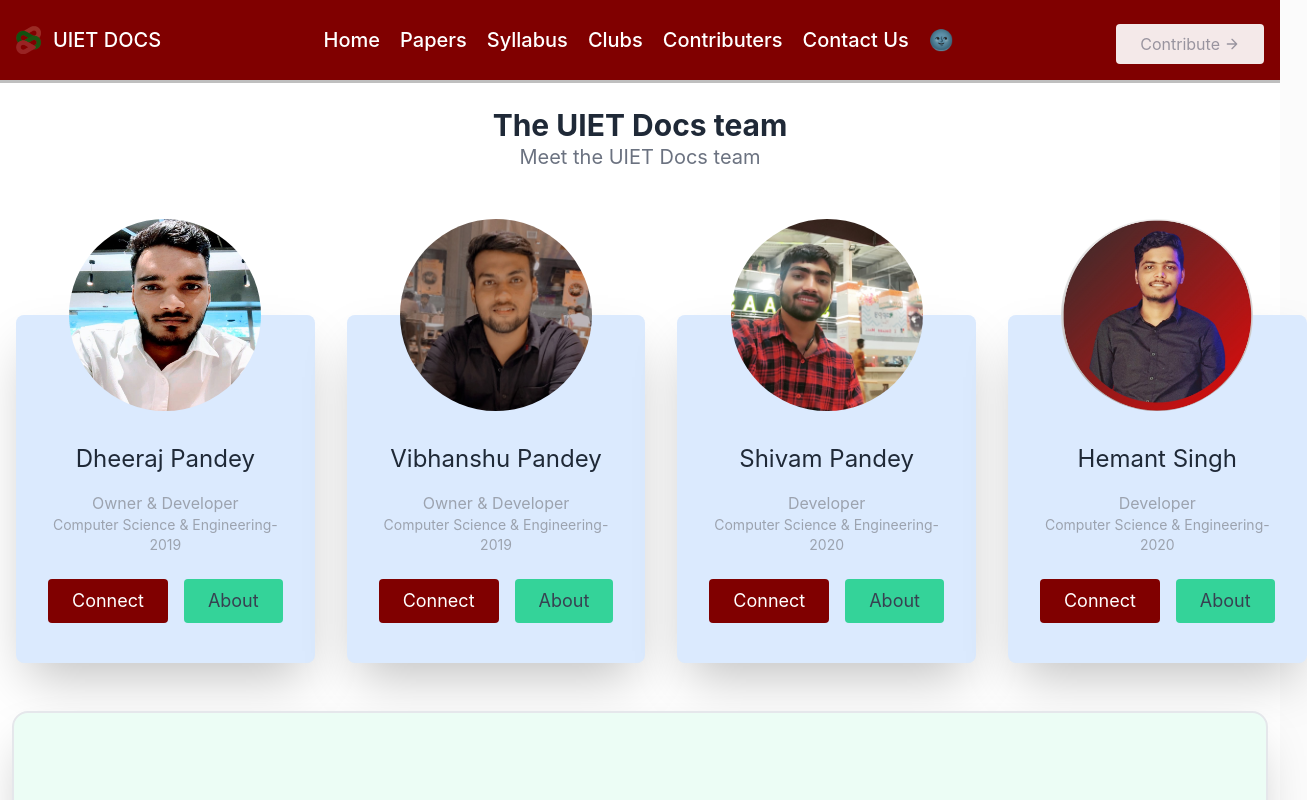
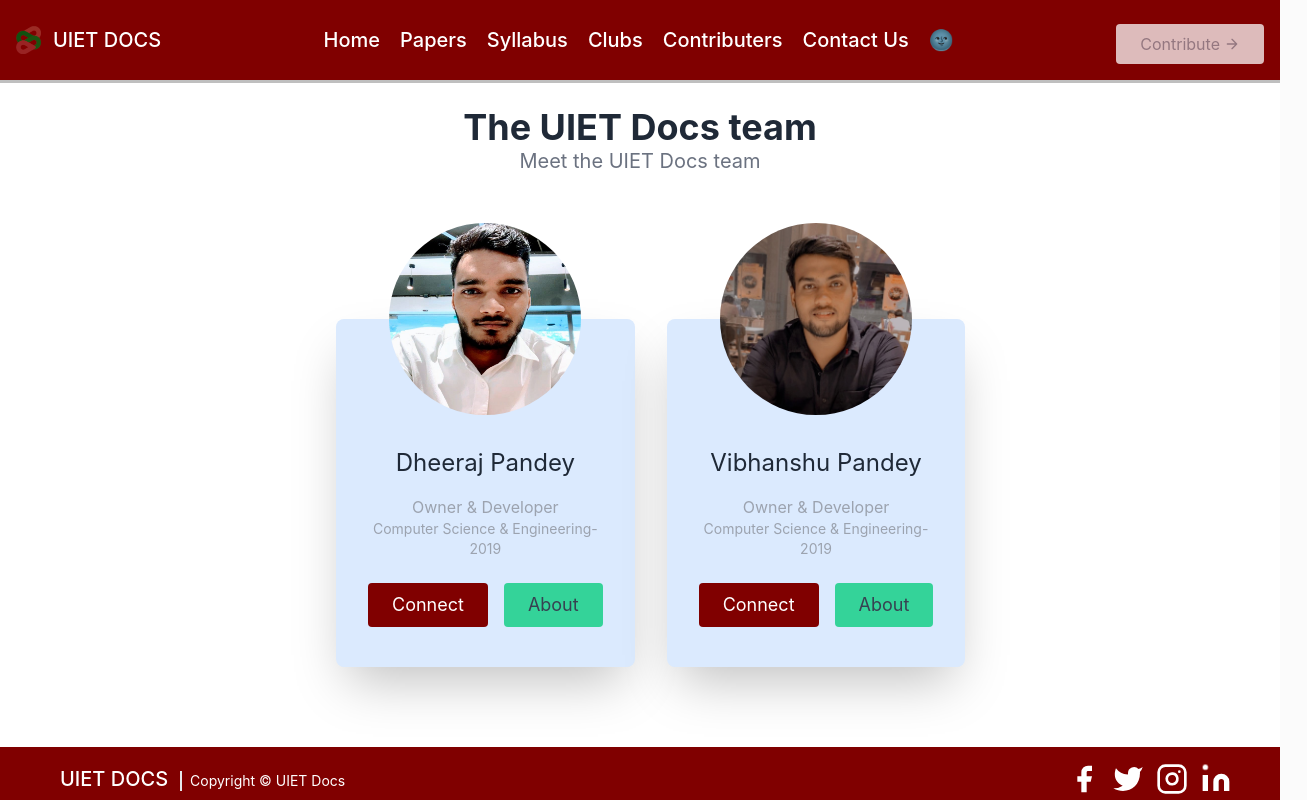
Before and after one commit to ivibhu05/uiet-docs-react, a React (Create React App) app: page /#/contact in a window 1280 px wide. Shown: the top 800 px of the page, 1307 px wide, since content can reach past the window. Built offline with nearby package versions, Linux system fonts and the light colour scheme.

Commit message:
Do not expect. Enjoy

```diff
--- a/src/components/contact/index.js
+++ b/src/components/contact/index.js
@@ -1,5 +1,5 @@
-import React from "react";
-import { TEAM } from "../../utils/team";
+import React from 'react';
+import { TEAM } from '../../utils/team';
 
 const Contact = () => {
   return (
@@ -11,22 +11,17 @@ const Contact = () => {
       <hr />
       <br />
 
-
       {/* New Team */}
 
-      <p class="text-center text-3xl font-bold text-gray-800 dark:text-white">
+      <h1 class="text-center text-4xl font-bold text-gray-800 dark:text-white">
         The UIET Docs team
-    </p>
+      </h1>
       <p class="text-center mb-12 text-xl font-normal text-gray-500 dark:text-gray-300">
         Meet the UIET Docs team
       </p>
-      <div class="md:flex gap-8  ml-4 mr-4">
-
-
+      <div class="md:flex px-80 mb-14 gap-8  ml-4 mr-4">
         {TEAM?.map(({ name, branch, role, linkedin, portfolio, photo }) => (
-
           <div class="md:w-1/10 text-center mb-8 md:mb-0 ">
-
             <img
               class="w-48 h-48 rounded-circle mx-auto -mb-24 "
               src={photo}
@@ -35,14 +30,12 @@ const Contact = () => {
             <div class="bg-blue-100 shadow-2xl rounded-lg px-8 pt-32 pb-10 text-gray-400">
               <h3 class="font-title text-gray-800 text-2xl mb-3">{name}</h3>
               <p class="font-body">{role}</p>
-            <p class="font-body text-sm mb-4">
-              {branch}
-            </p>
+              <p class="font-body text-sm mb-4">{branch}</p>
 
               <div className="flex justify-center">
                 <a href={linkedin} target="_blank" rel="noreferrer">
                   <button
-                      style={{ backgroundColor: "rgb(128,0,0" }}
+                    style={{ backgroundColor: 'rgb(128,0,0' }}
                     className="inline-flex text-white  border-0 py-2 px-6 focus:outline-none hover:bg-indigo-600 rounded text-lg"
                   >
                     Connect
@@ -56,17 +49,12 @@ const Contact = () => {
                 </a>
               </div>
             </div>
-
           </div>
         ))}
+      </div>
+      <br />
+      {/* <div> }
 
-      </div>
-
-      {/* new Team */}
-
-      <div>
-        <br />
-        <br />
 
         <section className="text-gray-600 body-font relative pr-3 pl-3">
           <div className="container px-5 py-24 mx-auto border-2 rounded-2xl shadow-2xl bg-green-50">
@@ -124,13 +112,13 @@ const Contact = () => {
                       id="message"
                       name="message"
                       className="w-full  bg-opacity-50 rounded border border-gray-300 focus:border-indigo-500 focus:bg-white focus:ring-2 focus:ring-indigo-200 h-32 text-base outline-none text-gray-700 py-1 px-3 resize-none leading-6 transition-colors duration-200 ease-in-out"
-                      defaultValue={""}
+                      defaultValue={''}
                     />
                   </div>
                 </div>
                 <div className="p-2 w-full ">
                   <button
-                    style={{ backgroundColor: "rgb(128,0,0" }}
+                    style={{ backgroundColor: 'rgb(128,0,0' }}
                     className=" flex mx-auto text-white transition duration-500 ease-in-out bg-blue-600 hover:bg-red-600 transform hover:-translate-y-1 hover:scale-110  border-0 py-2 px-8 focus:outline-none hover:bg-indigo-600 rounded text-lg "
                   >
                     Submit
@@ -142,7 +130,7 @@ const Contact = () => {
         </section>
         <br />
         <br />
-      </div>
+      </div> */}
     </>
   );
 };
--- a/src/utils/team/index.js
+++ b/src/utils/team/index.js
@@ -1,7 +1,7 @@
 import Vibhanshu from '../../assets/vibhu_uiet.jpg';
 import Dheeraj from '../../assets/dp2.jpeg';
-import Shivam from '../../assets/shivam_uiet.jpeg'
-import Hemant from '../../assets/hemant.jpeg'
+// import Shivam from '../../assets/shivam_uiet.jpeg'
+// import Hemant from '../../assets/hemant.jpeg'
 
 export const TEAM = [
   {
@@ -22,22 +22,22 @@ export const TEAM = [
   },
 
 
-  {
-    name: 'Shivam Pandey',
-    branch: 'Computer Science & Engineering-2020',
-    role: 'Developer',
-    linkedin: ' https://www.linkedin.com/in/shivam-pandey-77530a202/',
-    portfolio: 'https://starkshiva.me/',
-    photo: Shivam,
-  },
-  {
-    name: 'Hemant Singh',
-    branch: 'Computer Science & Engineering-2020',
-    role: 'Developer',
-    linkedin: ' https://www.linkedin.com/in/hemant2742/',
-    portfolio: 'https://hemant2742.netlify.app/',
-    photo: Hemant,
-  },
+  // {
+  //   name: 'Shivam Pandey',
+  //   branch: 'Computer Science & Engineering-2020',
+  //   role: 'Developer',
+  //   linkedin: ' https://www.linkedin.com/in/shivam-pandey-77530a202/',
+  //   portfolio: 'https://starkshiva.me/',
+  //   photo: Shivam,
+  // },
+  // {
+  //   name: 'Hemant Singh',
+  //   branch: 'Computer Science & Engineering-2020',
+  //   role: 'Developer',
+  //   linkedin: ' https://www.linkedin.com/in/hemant2742/',
+  //   portfolio: 'https://hemant2742.netlify.app/',
+  //   photo: Hemant,
+  // },
 
 
 ];
```
Lines whose indentation alone changed are shown as unchanged.
